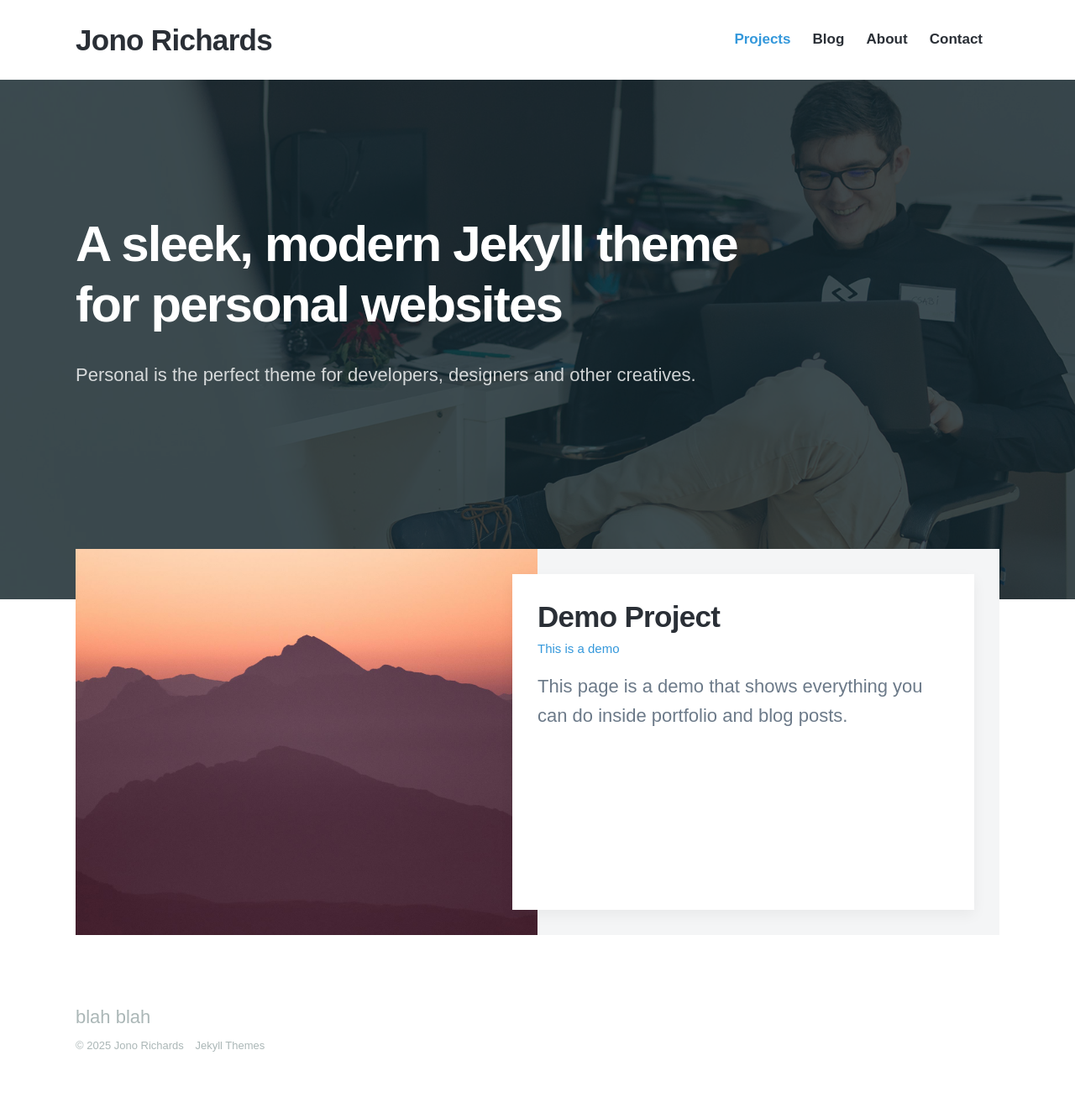
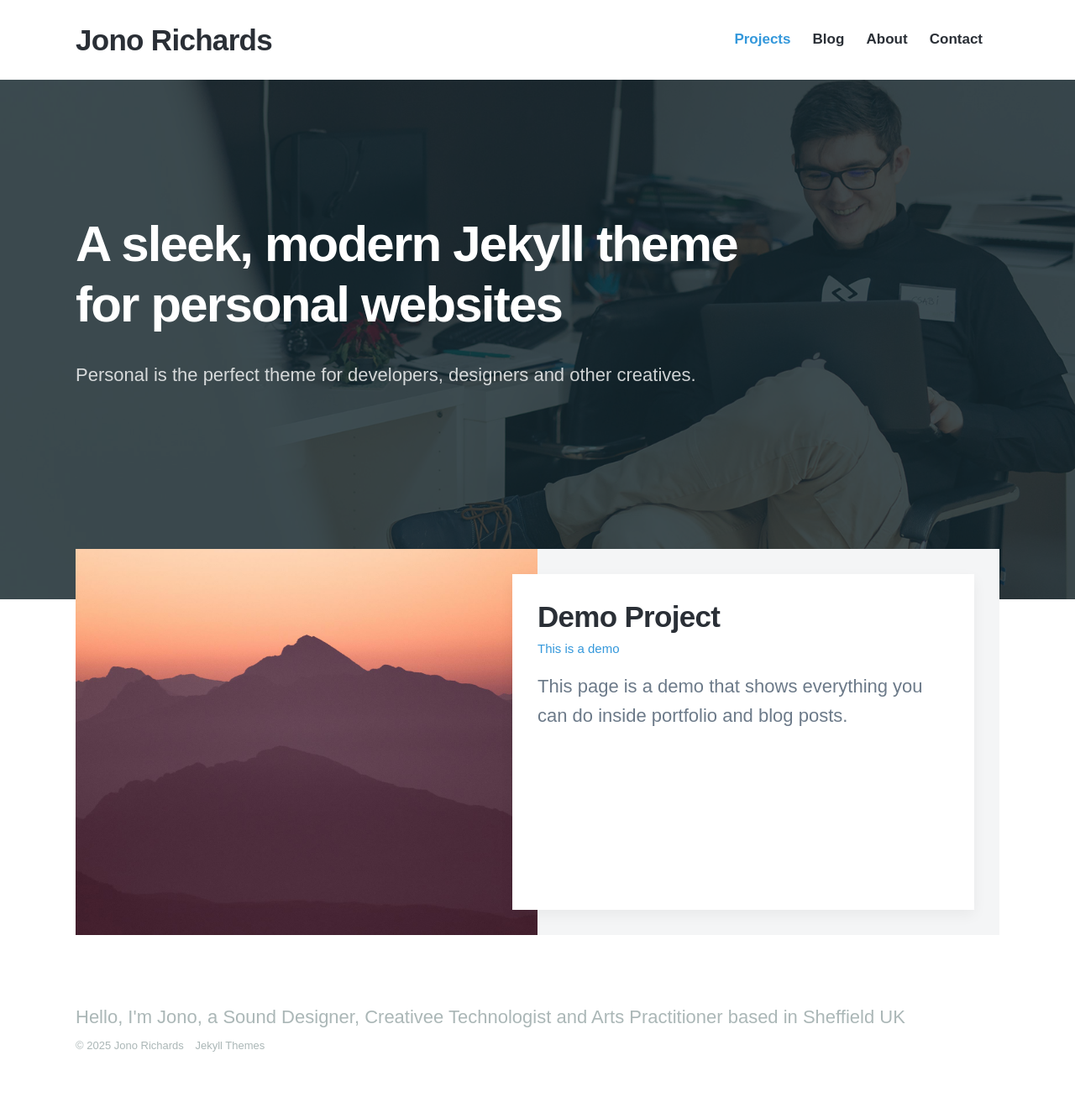
Before and after one commit to jonorichards/jonorichards.github.io, a Jekyll site: the page built from index.html, in a window 1280 px wide. Shown: the whole page at 84% size. Built offline with Jekyll 4.4.1, drawn with Linux system fonts in a browser that asks for light colours; nearby versions of some CDN libraries; some web fonts are replaced.

Commit message:
Update settings.yml
footer tagline updated

```diff
--- a/_data/settings.yml
+++ b/_data/settings.yml
@@ -18,7 +18,7 @@ menu_settings:
       url: '/contact'
 
 footer_settings:
-  footer_tagline: blah blah
+  footer_tagline: Hello, I'm Jono, a Sound Designer, Creativee Technologist and Arts Practitioner based in Sheffield UK
 
 hero_settings:
   overlay_opacity: 0.8
```
